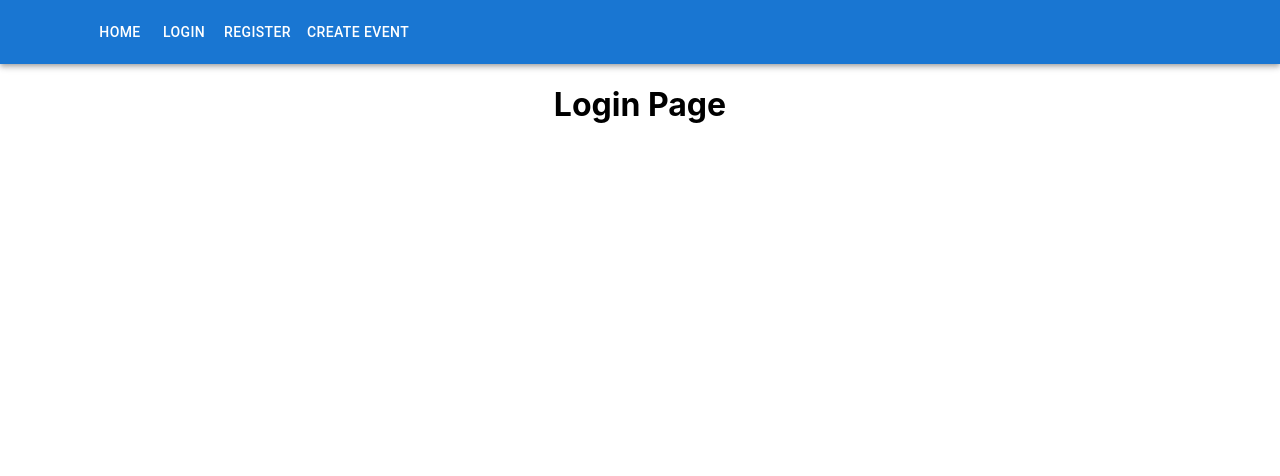
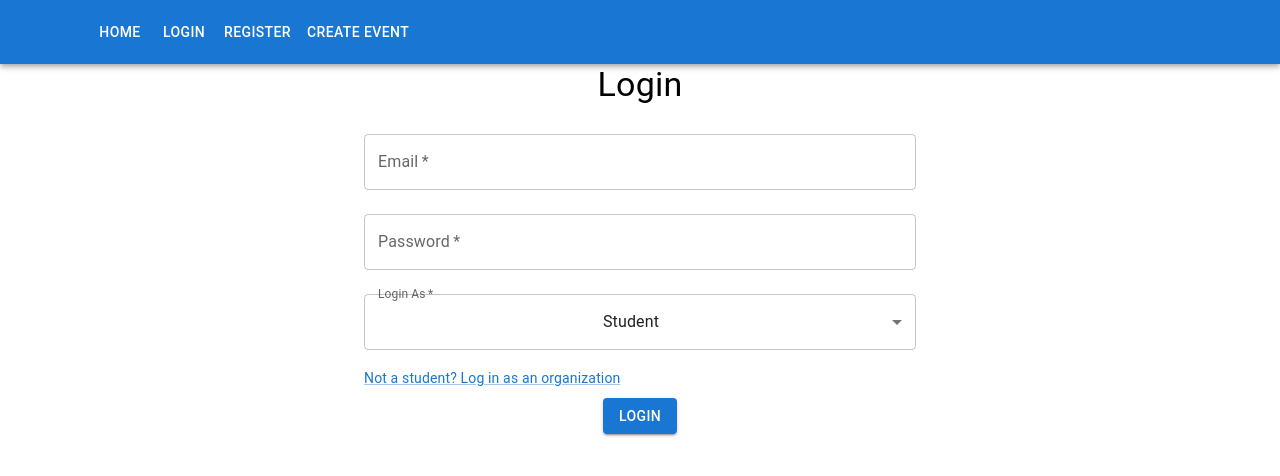
Before and after one commit to dailypennilab/Penn-Calendar, a React (Create React App) app: page /login in a window 1280 px wide. Shown: the top 476 px of the page. Built offline with nearby package versions, Linux system fonts and the light colour scheme.

Commit message:
initial login

```diff
--- a/src/App.js
+++ b/src/App.js
@@ -6,6 +6,7 @@ import EventRegistrationForm from './components/createEvent';
 import Navbar from './components/navbar';
 import Register from './components/register';
 import Home from './components/home';
+import Login from './components/login';
 import EventDetails from './components/eventDetails';
 
 function App() {
@@ -16,7 +17,7 @@ function App() {
         <Routes>
           <Route path="/" element={<Home />} />
           <Route path="/events/:eventId" element={<EventDetails />} />
-          <Route path="/login" element={<h1>Login Page</h1>} />
+          <Route path="/login" element={<Login />} />
           <Route path="/register" element={<Register />} />
           <Route path="/create-event" element={<EventRegistrationForm />} />
         </Routes>
--- /dev/null
+++ b/src/components/login.js
@@ -0,0 +1,97 @@
+import React, { useState } from 'react';
+import { TextField, Button, Typography, Container, MenuItem, Select, FormControl, InputLabel, Link } from '@mui/material';
+import axios from 'axios';
+
+const Login = () => {
+  const [loginData, setLoginData] = useState({
+    email: '',
+    password: '',
+    type: 'student',
+  });
+  const [message, setMessage] = useState('');
+
+  const handleChange = (e) => {
+    setLoginData({
+      ...loginData,
+      [e.target.name]: e.target.value,
+    });
+  };
+
+  const toggleType = () => {
+    setLoginData({
+      ...loginData,
+      type: loginData.type === 'student' ? 'org' : 'student',
+    });
+  };
+
+  const handleSubmit = async (e) => {
+    e.preventDefault();
+    try {
+      const response = await axios.post('http://localhost:5038/login', loginData);
+      console.log(response.data.data);
+      // Redirect or show success message as per response
+    } catch (err) {
+      setMessage(err.message || 'Login failed. Please check your credentials and try again.');
+    }
+  };
+
+  return (
+    <Container maxWidth="sm">
+      <Typography variant="h4" component="h1" gutterBottom>
+        Login
+      </Typography>
+      <form onSubmit={handleSubmit}>
+        <TextField
+          label="Email"
+          name="email"
+          value={loginData.email}
+          onChange={handleChange}
+          fullWidth
+          required
+          margin="normal"
+          type="email"
+        />
+
+        <TextField
+          label="Password"
+          name="password"
+          value={loginData.password}
+          onChange={handleChange}
+          fullWidth
+          required
+          margin="normal"
+          type="password"
+        />
+
+        <FormControl fullWidth required margin="normal">
+          <InputLabel>Login As</InputLabel>
+          <Select
+            name="type"
+            value={loginData.type}
+            onChange={handleChange}
+          >
+            <MenuItem value="student">Student</MenuItem>
+            <MenuItem value="org">Organization</MenuItem>
+          </Select>
+        </FormControl>
+
+        <Link
+          component="button"
+          variant="body2"
+          onClick={toggleType}
+          sx={{ display: 'block', margin: '10px 0' }}
+        >
+          {loginData.type === 'student' ? "Not a student? Log in as an organization" : "Not an organization? Log in as a student"}
+        </Link>
+
+        <Button variant="contained" color="primary" type="submit">
+          Login
+        </Button>
+      </form>
+      {message && <Typography variant="body1" color="textSecondary">{message}</Typography>}
+    </Container>
+  );
+};
+
+
+export default Login;
```
Also changed, not shown: 1 other file (tests, documents, lock files or other folders).
